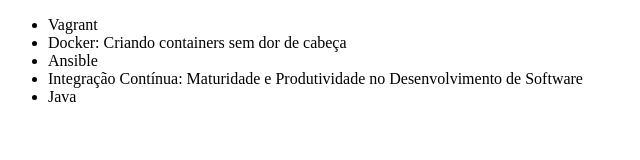
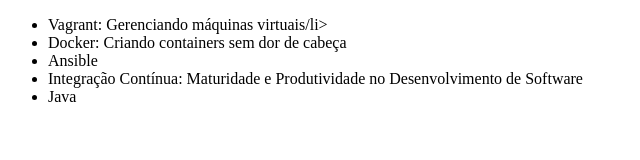
Before and after one commit to rafaelbarlima/alura-git, a plain HTML site: page index.html in a window 1280 px wide. Shown: the whole page, without its empty margins (0-640 px from the left). Drawn offline with Linux system fonts and the light colour scheme.

Commit message:
Atualizando o nome do curso Vagrant

```diff
--- a/index.html
+++ b/index.html
@@ -6,7 +6,7 @@
 </head>
 <body>
 	<ul>
-		<li>Vagrant</li>
+		<li>Vagrant: Gerenciando máquinas virtuais/li>
 		<li>Docker: Criando containers sem dor de cabeça</li>
 		<li>Ansible</li>
 		<li>Integração Contínua: Maturidade e Produtividade no Desenvolvimento de Software</li>
```
